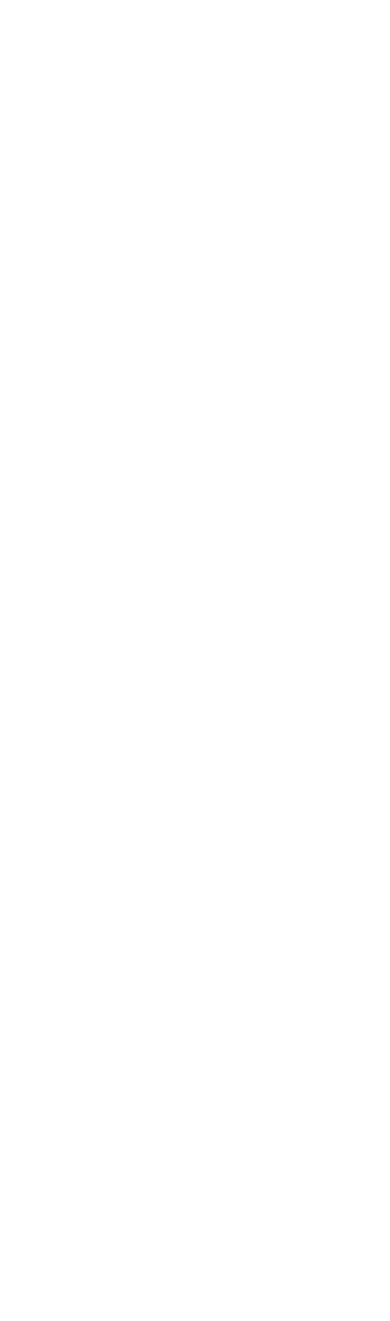
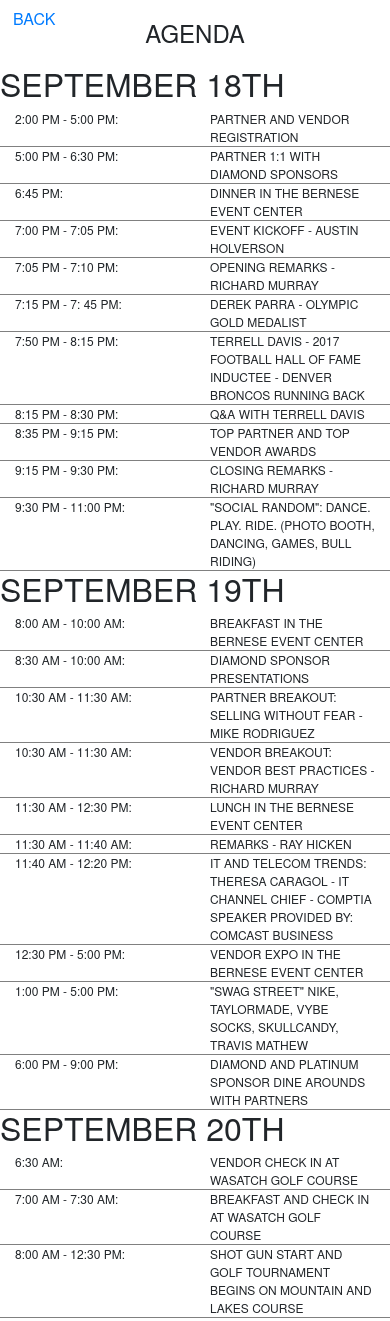
Before and after one commit to coopaloop/carrierxchange, a website: page www/html/agenda.html in a window 390 px wide. Shown: the top 1321 px of the page. Before the commit the page ends 844 px from the top, so only its background shows below. Drawn offline with Linux system fonts and the light colour scheme; some packages are replaced by stand-ins of ours.

Commit message:
updates to project

```diff
--- a/www/css/index.css
+++ b/www/css/index.css
@@ -102,3 +102,13 @@
     animation:fade 3000ms infinite;
     -webkit-animation:fade 3000ms infinite;
 }
+
+.event-list {
+  text-align:center;
+  padding: 10px 10px;
+  font-size:20px;
+}
+.hashtag {
+  text-align:center;
+  margin-top: 10px;
+}
--- a/www/html/agenda.html
+++ b/www/html/agenda.html
@@ -0,0 +1,156 @@
+<!DOCTYPE html>
+
+
+<html>
+
+<head>
+  <meta http-equiv="Content-Security-Policy" content="default-src 'self' data: gap: https://ssl.gstatic.com 'unsafe-eval'; style-src 'self' 'unsafe-inline'; media-src *; img-src 'self' data: content:;">
+  <meta name="format-detection" content="telephone=no">
+  <meta name="msapplication-tap-highlight" content="no">
+  <meta name="viewport" content="user-scalable=no, initial-scale=1, maximum-scale=1, minimum-scale=1, width=device-width">
+  <script src="https://code.jquery.com/jquery-3.2.1.slim.min.js" integrity="sha384-KJ3o2DKtIkvYIK3UENzmM7KCkRr/rE9/Qpg6aAZGJwFDMVNA/GpGFF93hXpG5KkN" crossorigin="anonymous"></script>
+  <script src="https://cdnjs.cloudflare.com/ajax/libs/popper.js/1.11.0/umd/popper.min.js" integrity="sha384-b/U6ypiBEHpOf/4+1nzFpr53nxSS+GLCkfwBdFNTxtclqqenISfwAzpKaMNFNmj4" crossorigin="anonymous"></script>
+  <link rel="stylesheet" type="text/css" href="../css/bootstrap.min.css">
+  <link rel="stylesheet" type="text/css" href="../css/bootstrap-grid.min.css">
+  <script src="../js/bootstrap.min.js"></script>
+  <link rel="stylesheet" type="text/css" href="../css/index.css">
+  <title>CarrierXchange - Agenda</title>
+</head>
+
+<body>
+  <div>
+    <div id="backbutton" class="btn btn-default"><a href="../index.html">Back</a></div>
+    <h1 style="text-align:center; padding: 20px;">Agenda</h1>
+    <h2>September 18th</h2>
+    <div class="container">
+      <div class="row">
+        <div class="col">2:00 pm - 5:00 pm:</div>
+        <div class="col">Partner And Vendor Registration</div>
+      </div>
+      <div class="row">
+        <div class="col">5:00 pm - 6:30 pm:</div>
+        <div class="col">Partner 1:1 With Diamond Sponsors</div>
+      </div>
+      <div class="row">
+        <div class="col">6:45 pm:</div>
+        <div class="col">Dinner In The Bernese Event Center</div>
+      </div>
+      <div class="row">
+        <div class="col">7:00 pm - 7:05 pm:</div>
+        <div class="col">Event Kickoff - Austin Holverson</div>
+      </div>
+      <div class="row">
+        <div class="col">7:05 pm - 7:10 pm:</div>
+        <div class="col">Opening Remarks - Richard Murray</div>
+      </div>
+      <div class="row">
+        <div class="col">7:15 pm - 7: 45 pm:</div>
+        <div class="col">Derek Parra - Olympic Gold Medalist</div>
+      </div>
+      <div class="row">
+        <div class="col">7:50 pm - 8:15 pm:</div>
+        <div class="col">Terrell Davis - 2017 Football Hall Of Fame Inductee - Denver Broncos Running Back</div>
+      </div>
+      <div class="row">
+        <div class="col">8:15 pm - 8:30 pm:</div>
+        <div class="col">Q&A With Terrell Davis</div>
+      </div>
+      <div class="row">
+        <div class="col">8:35 pm - 9:15 pm:</div>
+        <div class="col">Top Partner And Top Vendor Awards</div>
+      </div>
+      <div class="row">
+        <div class="col">9:15 pm - 9:30 pm:</div>
+        <div class="col">Closing Remarks - Richard Murray</div>
+      </div>
+      <div class="row">
+        <div class="col">9:30 pm - 11:00 pm:</div>
+        <div class="col">"Social Random": Dance. Play. Ride. (Photo booth, Dancing, Games, Bull Riding)</div>
+      </div>
+    </div>
+
+    <h2>September 19th</h2>
+    <div class="container">
+      <div class="row">
+        <div class="col">8:00 am - 10:00 am:</div>
+        <div class="col">Breakfast In The Bernese Event Center</div>
+      </div>
+      <div class="row">
+        <div class="col">8:30 am - 10:00 am:</div>
+        <div class="col">Diamond Sponsor Presentations</div>
+      </div>
+      <div class="row">
+        <div class="col">10:30 am - 11:30 am:</div>
+        <div class="col">Partner Breakout: Selling Without Fear - Mike Rodriguez</div>
+      </div>
+      <div class="row">
+        <div class="col">10:30 am - 11:30 am:</div>
+        <div class="col">Vendor Breakout: Vendor Best Practices - Richard Murray</div>
+      </div>
+      <div class="row">
+        <div class="col">11:30 am - 12:30 pm:</div>
+        <div class="col">Lunch In The Bernese Event Center</div>
+      </div>
+      <div class="row">
+        <div class="col">11:30 am - 11:40 am:</div>
+        <div class="col">Remarks - Ray Hicken</div>
+      </div>
+      <div class="row">
+        <div class="col">11:40 am - 12:20 pm:</div>
+        <div class="col">IT And Telecom Trends: Theresa Caragol - IT Channel Chief - CompTIA Speaker Provided By: Comcast Business</div>
+      </div>
+      <div class="row">
+        <div class="col">12:30 pm - 5:00 pm:</div>
+        <div class="col">Vendor Expo In The Bernese Event Center</div>
+      </div>
+      <div class="row">
+        <div class="col">1:00 pm - 5:00 pm:</div>
+        <div class="col">"Swag Street" Nike, Taylormade, Vybe Socks, SkullCandy, Travis Mathew</div>
+      </div>
+      <div class="row">
+        <div class="col">6:00 pm - 9:00 pm:</div>
+        <div class="col">Diamond and Platinum Sponsor Dine Arounds with Partners</div>
+      </div>
+    </div>
+
+    <h2>September 20th</h2>
+    <div class="container">
+      <div class="row">
+        <div class="col">6:30 am:</div>
+        <div class="col">Vendor Check In at Wasatch Golf Course</div>
+      </div>
+      <div class="row">
+        <div class="col">7:00 am - 7:30 am:</div>
+        <div class="col">Breakfast and Check In at Wasatch Golf Course</div>
+      </div>
+      <div class="row">
+        <div class="col">8:00 am - 12:30 pm:</div>
+        <div class="col">Shot Gun Start and Golf Tournament Begins on Mountain and Lakes Course</div>
+      </div>
+      <div class="row">
+        <div class="col">12:30 pm - 2:00 pm:</div>
+        <div class="col">Lunch, Prizes, Blair Giles from Jimmer Fredette Foundation</div>
+      </div>
+      <div class="row">
+        <div class="col">2:00 pm:</div>
+        <div class="col">Closing Remarks, Event Concludes and Transportation Home</div>
+      </div>
+    </div>
+  </div>
+
+
+  <style>
+    .row {
+      border-bottom: 1px solid grey
+    }
+    #backbutton {
+      position:fixed;
+      top: 5;
+      left: 5;
+    }
+  </style>
+  <script type="text/javascript" src="cordova.js"></script>
+  <script type="text/javascript" src="js/index.js"></script>
+</body>
+
+</html>
```
Also changed, not shown: www/html/contact.html (+26 -0 lines), www/html/golfcourse.html (+26 -0 lines), www/html/photocontest.html (+26 -0 lines), www/html/resortmap.html (+26 -0 lines), www/html/speakers.html (+26 -0 lines), www/index.html (+5 -5 lines).
